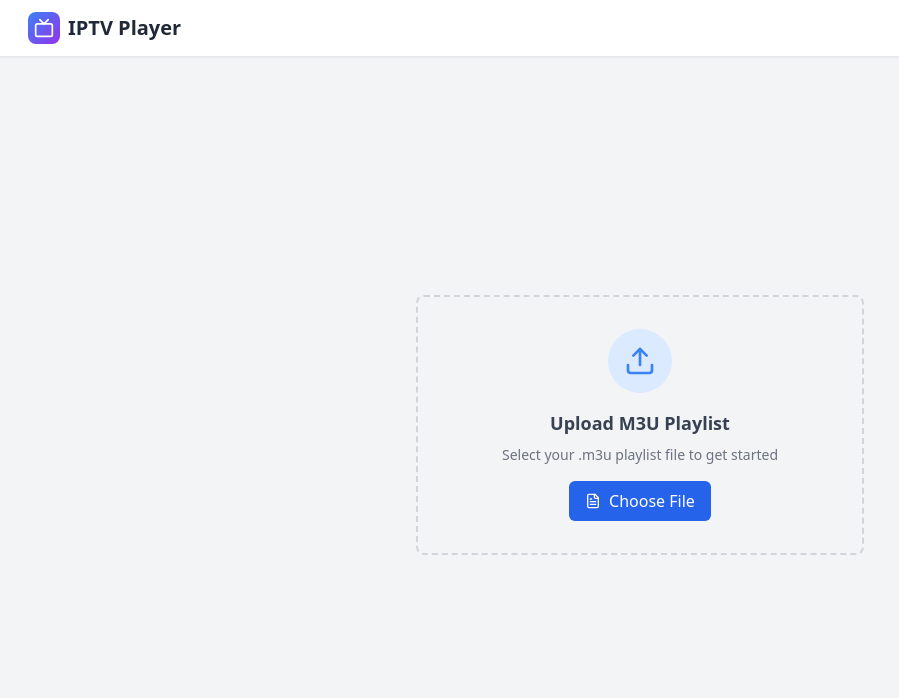
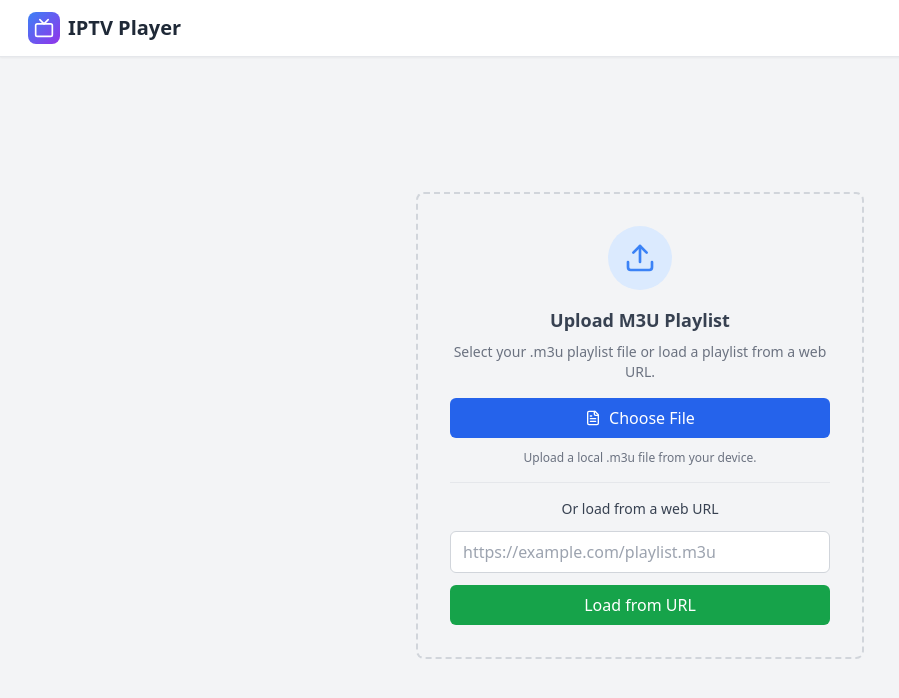
Before and after one commit to Samnan/iptv, a React (Vite) app in the folder app/: page / in a window 1280 px wide. Shown: the top 698 px of the page, without its empty margins (0-899 px from the left). Built offline with nearby package versions, Linux system fonts and the light colour scheme.

Commit message:
update to load file from url

```diff
--- a/app/src/App.tsx
+++ b/app/src/App.tsx
@@ -63,7 +63,16 @@ function App() {
     setIsLoading(true);
     try {
       const parsed: ParsedM3U = parseM3U(content);
-      const listName = filename.replace('.m3u', '') || 'Untitled Playlist';
+      const normalizedFilename = (() => {
+        try {
+          const url = new URL(filename);
+          const path = url.pathname.split('/').pop();
+          return path || filename;
+        } catch {
+          return filename;
+        }
+      })();
+      const listName = normalizedFilename.replace(/\.m3u$/i, '') || 'Untitled Playlist';
       const listId = saveChannelList(listName, parsed.channels);
 
       setChannels(parsed.channels);
--- a/app/src/components/FileUpload.tsx
+++ b/app/src/components/FileUpload.tsx
@@ -1,4 +1,4 @@
-import React, { useRef } from 'react';
+import React, { useRef, useState } from 'react';
 import { Upload, FileText } from 'lucide-react';
 
 interface FileUploadProps {
@@ -8,6 +8,9 @@ interface FileUploadProps {
 
 export function FileUpload({ onFileUpload, isLoading }: FileUploadProps) {
   const fileInputRef = useRef<HTMLInputElement>(null);
+  const [url, setUrl] = useState('');
+  const [isUrlLoading, setIsUrlLoading] = useState(false);
+  const isBusy = isLoading || isUrlLoading;
 
   const handleFileSelect = async (event: React.ChangeEvent<HTMLInputElement>) => {
     const file = event.target.files?.[0];
@@ -39,6 +42,31 @@ export function FileUpload({ onFileUpload, isLoading }: FileUploadProps) {
     }
   };
 
+  const handleUrlSubmit = async (event: React.FormEvent<HTMLFormElement>) => {
+    event.preventDefault();
+    const trimmedUrl = url.trim();
+    if (!trimmedUrl) {
+      alert('Please enter a playlist URL');
+      return;
+    }
+
+    setIsUrlLoading(true);
+    try {
+      const response = await fetch(trimmedUrl);
+      if (!response.ok) {
+        throw new Error(`Failed to load URL: ${response.status}`);
+      }
+      const content = await response.text();
+      onFileUpload(content, trimmedUrl);
+      setUrl('');
+    } catch (error) {
+      console.error('Error loading playlist URL:', error);
+      alert('Error loading playlist from URL. Please check the address and try again.');
+    } finally {
+      setIsUrlLoading(false);
+    }
+  };
+
   const handleClick = () => {
     fileInputRef.current?.click();
   };
@@ -55,29 +83,56 @@ export function FileUpload({ onFileUpload, isLoading }: FileUploadProps) {
 
       <div className="flex flex-col items-center space-y-4">
         <div className="w-16 h-16 bg-blue-100 rounded-full flex items-center justify-center">
-          {isLoading ? (
+          {isBusy ? (
             <div className="w-8 h-8 border-2 border-blue-500 border-t-transparent rounded-full animate-spin"></div>
           ) : (
             <Upload className="w-8 h-8 text-blue-500" />
           )}
         </div>
 
-        <div>
+        <div className="w-full max-w-md">
           <h3 className="text-lg font-semibold text-gray-700 mb-2">
             Upload M3U Playlist
           </h3>
           <p className="text-sm text-gray-500 mb-4">
-            Select your .m3u playlist file to get started
+            Select your .m3u playlist file or load a playlist from a web URL.
           </p>
 
-          <button
-            onClick={handleClick}
-            disabled={isLoading}
-            className="inline-flex items-center px-4 py-2 bg-blue-600 text-white rounded-md hover:bg-blue-700 transition-colors disabled:opacity-50 disabled:cursor-not-allowed"
-          >
-            <FileText className="w-4 h-4 mr-2" />
-            {isLoading ? 'Processing...' : 'Choose File'}
-          </button>
+          <div className="flex flex-col gap-4">
+            <div className="flex flex-col items-center gap-3">
+              <button
+                type="button"
+                onClick={handleClick}
+                disabled={isBusy}
+                className="w-full inline-flex items-center justify-center px-4 py-2 bg-blue-600 text-white rounded-md hover:bg-blue-700 transition-colors disabled:opacity-50 disabled:cursor-not-allowed"
+              >
+                <FileText className="w-4 h-4 mr-2" />
+                {isBusy ? 'Processing...' : 'Choose File'}
+              </button>
+              <p className="text-xs text-gray-500">Upload a local .m3u file from your device.</p>
+            </div>
+
+            <div className="border-t border-gray-200 pt-4">
+              <p className="text-sm font-medium text-gray-700 mb-3">Or load from a web URL</p>
+              <form onSubmit={handleUrlSubmit} className="flex flex-col gap-3">
+                <input
+                  type="url"
+                  value={url}
+                  onChange={(e) => setUrl(e.target.value)}
+                  placeholder="https://example.com/playlist.m3u"
+                  className="w-full px-3 py-2 border border-gray-300 rounded-md focus:outline-none focus:ring-2 focus:ring-blue-500 focus:border-blue-500"
+                  disabled={isBusy}
+                />
+                <button
+                  type="submit"
+                  disabled={isBusy}
+                  className="w-full inline-flex items-center justify-center px-4 py-2 bg-green-600 text-white rounded-md hover:bg-green-700 transition-colors disabled:opacity-50 disabled:cursor-not-allowed"
+                >
+                  {isUrlLoading ? 'Loading...' : 'Load from URL'}
+                </button>
+              </form>
+            </div>
+          </div>
         </div>
       </div>
     </div>
```
Also changed, not shown: 1 other file (tests, documents, lock files or other folders).
